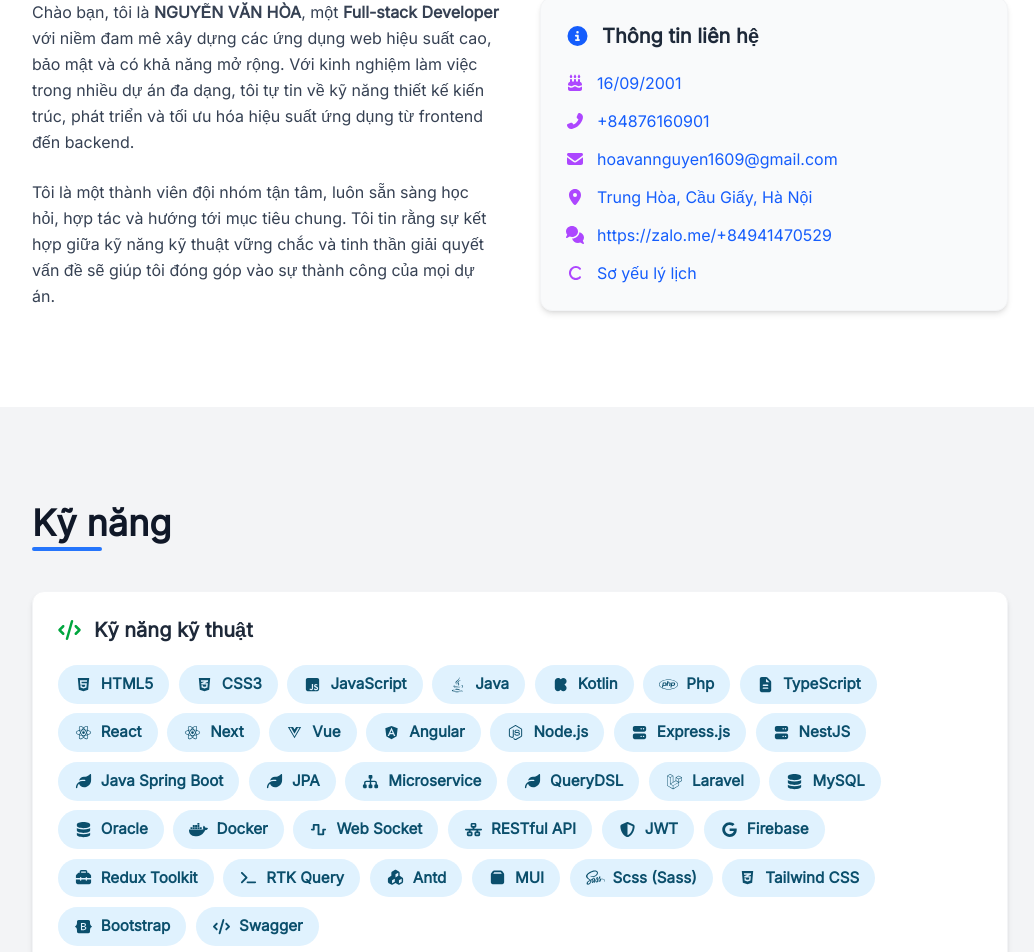
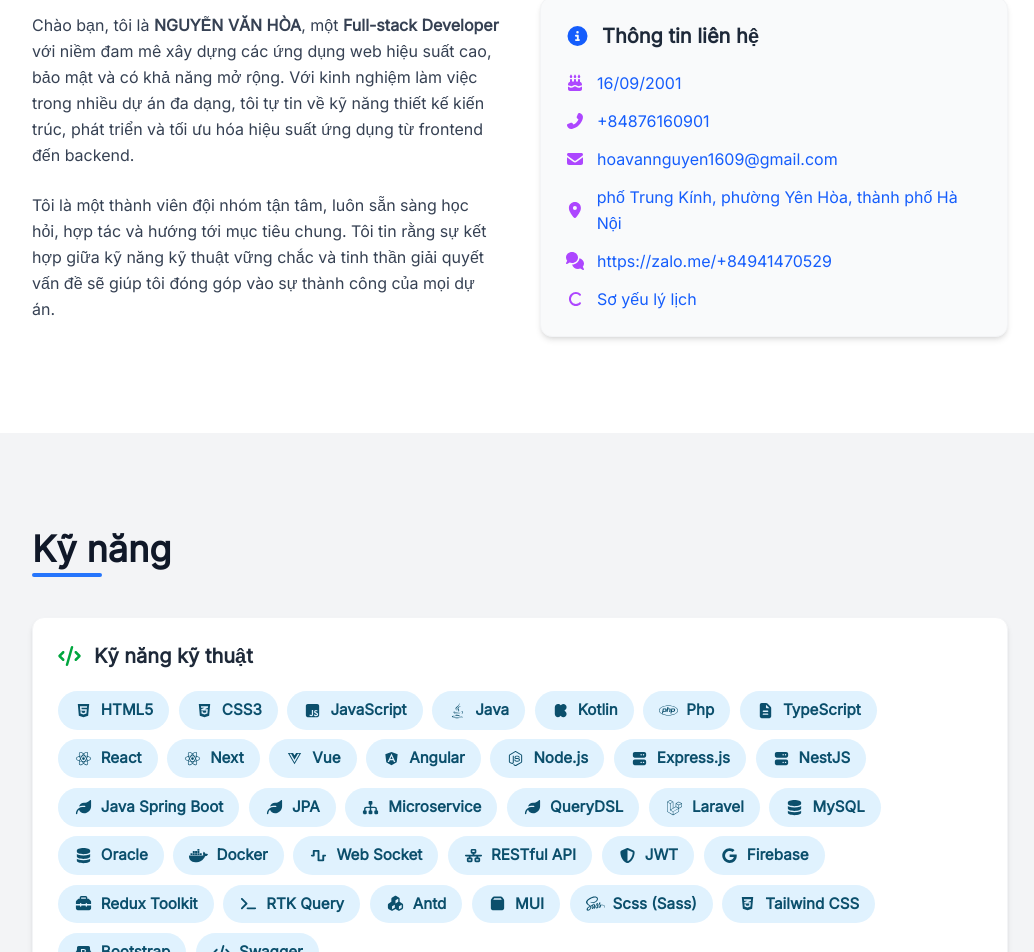
Before and after one commit to hoavannguyen1609/my-portfolio, a React (Vite) app: page / in a window 1280 px wide. Shown: the part 884-1836 px from the top of the page, without its empty margins (120-1154 px from the left). Built offline with nearby package versions, Linux system fonts and the light colour scheme; no server answers; a web font is replaced by a local one.

Commit message:
[Update] Update address; link CV

```diff
--- a/src/assets/locales/en/translation.json
+++ b/src/assets/locales/en/translation.json
@@ -16,7 +16,7 @@
     "birthday": "September 16, 2001",
     "phone": "+84876160901",
     "email": "hoavannguyen1609@gmail.com",
-    "address": "Trung Hoa ward, Cau Giay district, Hanoi city, Vietnam",
+    "address": "Trung Kinh Street, Yen Hoa Ward, Hanoi City, Vietnam",
     "zaloLink": "https://zalo.me/+84941470529",
     "curriculumVitae": "Curriculum Vitae",
     "skillsTitle": "Skills",
--- a/src/assets/locales/vi/translation.json
+++ b/src/assets/locales/vi/translation.json
@@ -16,7 +16,7 @@
     "birthday": "16/09/2001",
     "phone": "+84876160901",
     "email": "hoavannguyen1609@gmail.com",
-    "address": "Trung Hòa, Cầu Giấy, Hà Nội",
+    "address": "phố Trung Kính, phường Yên Hòa, thành phố Hà Nội",
     "zaloLink": "https://zalo.me/+84941470529",
     "curriculumVitae": "Sơ yếu lý lịch",
     "skillsTitle": "Kỹ năng",
--- a/src/pages/Home/Home.tsx
+++ b/src/pages/Home/Home.tsx
@@ -413,7 +413,7 @@
                 <li className="flex items-center">
                   <FontAwesomeIcon icon={faC} className="mr-3 text-purple-500" />
                   <a
-                    href="https://www.canva.com/design/DAGQWMp6X5A/qvXBKMGcsHpvA_VZhiwS4w/edit?utm_content=DAGQWMp6X5A&utm_campaign=designshare&utm_medium=link2&utm_source=sharebutton"
+                    href="https://www.canva.com/design/DAG1Hhk44VU/13gqOd_T-GT_GzKYeFkGwQ/edit?utm_content=DAG1Hhk44VU&utm_campaign=designshare&utm_medium=link2&utm_source=sharebutton"
                     target="_blank"
                     className="text-blue-600 hover:underline"
                     rel="noopener noreferrer"
```
